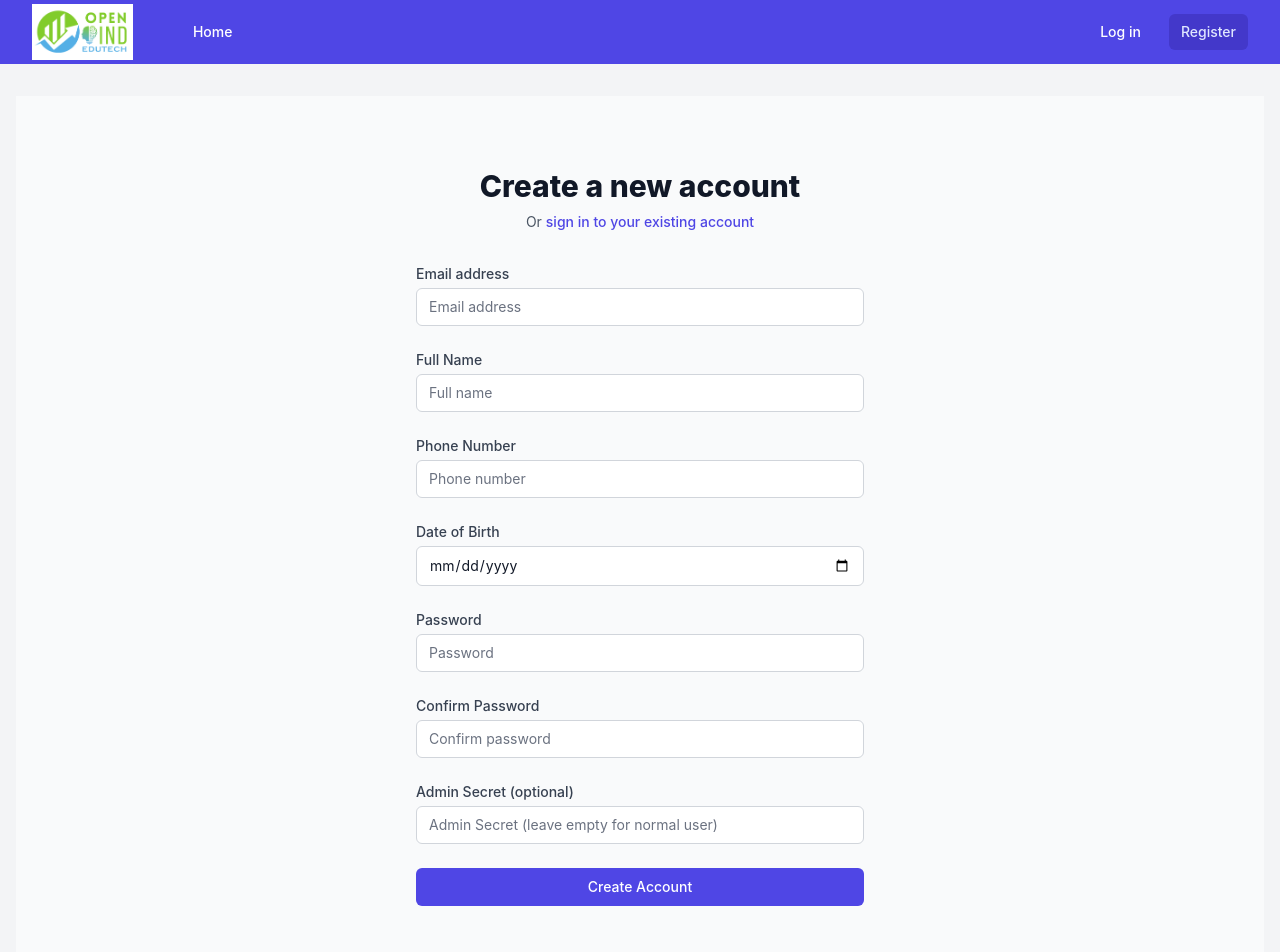
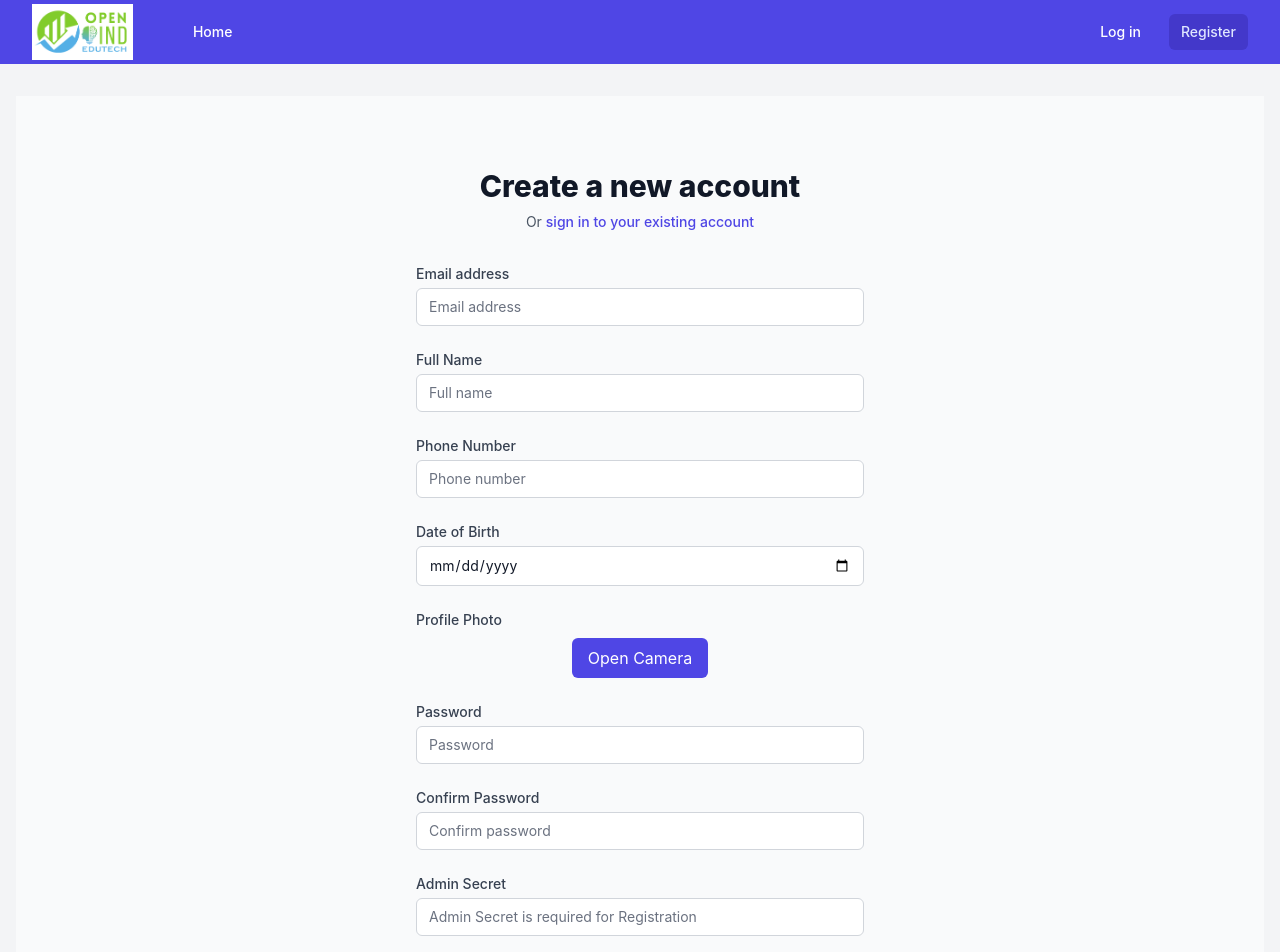
Before and after one commit to 27tai/OpenMindsFrontend, a React (Vite) app: page /register in a window 1280 px wide. Shown: the top 952 px of the page. Built offline with nearby package versions, Linux system fonts and the light colour scheme.

Commit message:
Update: Camera Capture

```diff
--- a/src/components/auth/Register.jsx
+++ b/src/components/auth/Register.jsx
@@ -30,6 +30,11 @@ const Register = () => {
   const [registerSuccess, setRegisterSuccess] = useState(false);
   const [registerError, setRegisterError] = useState('');
   const [successMessage, setSuccessMessage] = useState('');
+
+  const [showCamera, setShowCamera] = useState(false);
+  const [capturedImage, setCapturedImage] = useState(null);
+  const videoRef = React.useRef(null);
+  const [isCameraOpen, setIsCameraOpen] = useState(false);
 
   // Initialize form data from userData if coming from login
   useEffect(() => {
@@ -280,6 +285,41 @@ const Register = () => {
     }
   };
 
+  const startCamera = async () => {
+    try {
+      const stream = await navigator.mediaDevices.getUserMedia({ video: true });
+      if (videoRef.current) {
+        videoRef.current.srcObject = stream;
+        setShowCamera(true);
+        setIsCameraOpen(true);
+      }
+    } catch (err) {
+      console.error("Error accessing camera:", err);
+    }
+  };
+
+  const capturePhoto = () => {
+    if (videoRef.current) {
+      const canvas = document.createElement('canvas');
+      canvas.width = videoRef.current.videoWidth;
+      canvas.height = videoRef.current.videoHeight;
+      canvas.getContext('2d').drawImage(videoRef.current, 0, 0);
+      const imageData = canvas.toDataURL('image/jpeg');
+      setCapturedImage(imageData);
+      stopCamera();
+    }
+  };
+
+  const stopCamera = () => {
+    if (videoRef.current && videoRef.current.srcObject) {
+      const tracks = videoRef.current.srcObject.getTracks();
+      tracks.forEach(track => track.stop());
+      videoRef.current.srcObject = null;
+      setShowCamera(false);
+      setIsCameraOpen(false);
+    }
+  };
+
   if (registerSuccess) {
     return (
       <div className="min-h-screen flex items-center justify-center bg-gray-50 py-12 px-4 sm:px-6 lg:px-8">
@@ -423,6 +463,68 @@ const Register = () => {
             )}
           </div>
 
+          {/* Camera Section */}
+          <div className="mt-6">
+            <label className="block text-sm font-medium text-gray-700">Profile Photo</label>
+            <div className="mt-2 flex flex-col items-center">
+              {showCamera ? (
+                <div className="relative w-full max-w-sm">
+                  <video
+                    ref={videoRef}
+                    autoPlay
+                    playsInline
+                    className="w-full rounded-lg"
+                  />
+                  <div className="mt-2 flex justify-center gap-2">
+                    <button
+                      type="button"
+                      onClick={capturePhoto}
+                      className="px-4 py-2 bg-green-600 text-white rounded-md hover:bg-green-700"
+                    >
+                      Capture
+                    </button>
+                    <button
+                      type="button"
+                      onClick={stopCamera}
+                      className="px-4 py-2 bg-red-600 text-white rounded-md hover:bg-red-700"
+                    >
+                      Cancel
+                    </button>
+                  </div>
+                </div>
+              ) : (
+                <div className="flex flex-col items-center">
+                  {capturedImage ? (
+                    <div className="relative">
+                      <img
+                        src={capturedImage}
+                        alt="Captured"
+                        className="w-32 h-32 rounded-full object-cover"
+                      />
+                      <button
+                        type="button"
+                        onClick={() => setCapturedImage(null)}
+                        className="absolute -top-2 -right-2 bg-red-500 text-white rounded-full p-1 hover:bg-red-600"
+                      >
+                        <svg xmlns="http://www.w3.org/2000/svg" className="h-4 w-4" viewBox="0 0 20 20" fill="currentColor">
+                          <path fillRule="evenodd" d="M4.293 4.293a1 1 0 011.414 0L10 8.586l4.293-4.293a1 1 0 111.414 1.414L11.414 10l4.293 4.293a1 1 0 01-1.414 1.414L10 11.414l-4.293 4.293a1 1 0 01-1.414-1.414L8.586 10 4.293 5.707a1 1 0 010-1.414z" clipRule="evenodd" />
+                        </svg>
+                      </button>
+                    </div>
+                  ) : (
+                    <button
+                      type="button"
+                      onClick={startCamera}
+                      className="px-4 py-2 bg-indigo-600 text-white rounded-md hover:bg-indigo-700"
+                    >
+                      Open Camera
+                    </button>
+                  )}
+                </div>
+              )}
+            </div>
+          </div>
+
           {/* Only show password fields for new registrations */}
           {!isProfileUpdate && (
             <>
@@ -472,7 +574,7 @@ const Register = () => {
 
               <div>
                 <label htmlFor="adminSecret" className="block text-sm font-medium text-gray-700">
-                  Admin Secret (optional)
+                  Admin Secret
                 </label>
                 <input
                   id="adminSecret"
@@ -482,7 +584,7 @@ const Register = () => {
                   className={`mt-1 appearance-none rounded-md relative block w-full px-3 py-2 border ${
                     formErrors.adminSecret ? 'border-red-500' : 'border-gray-300'
                   } placeholder-gray-500 text-gray-900 focus:outline-none focus:ring-indigo-500 focus:border-indigo-500 focus:z-10 sm:text-sm`}
-                  placeholder="Admin Secret (leave empty for normal user)"
+                  placeholder="Admin Secret is required for Registration"
                   value={formData.adminSecret}
                   onChange={handleChange}
                 />
```
